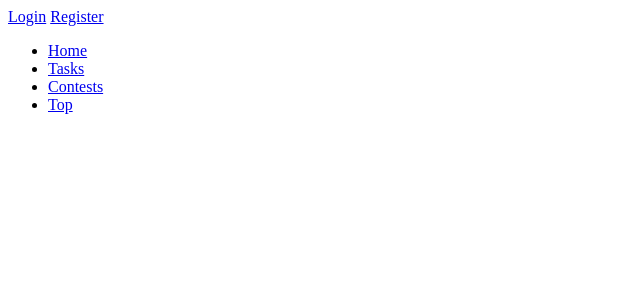
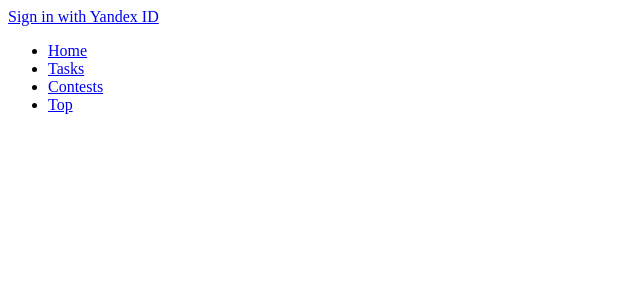
Before and after one commit to INoorik/SeconHakatonProject, a FastAPI app: template templates/html/main.html in a window 1280 px wide. Shown: the top 300 px of the page, without its empty margins (0-640 px from the left). Run offline with FastAPI, Linux system fonts and the light colour scheme; the template is opened without the code that fills it: most values are stand-ins (such as "Sample title", 1, 10 or a date in 2020).

Commit message:
login data update

```diff
--- a/main.py
+++ b/main.py
@@ -10,19 +10,22 @@ app = FastAPI()
 templates = Jinja2Templates(directory="templates")
 
 
-@app.get("/")
-async def main_page(response: Response, request: Request):
+def get_user(request):
     cookie = request.cookies
     is_login = "token" in cookie
-    login = ""
+    login, email, phone, avatar = [""] * 4
     auth_url = "/"
 
     try:
         if is_login:
             access_token = cookie["token"]
             yandex_id = YandexID(access_token)
-            js = yandex_id.get_user_info_json()
-            login = js.login
+            user_data = yandex_id.get_user_info_json()
+            login = user_data.login
+            email = user_data.emails[0]
+            phone = user_data.default_phone.number
+            avatar = user_data.default_avatar_id
+
     except Exception:
         is_login = False
 
@@ -34,12 +37,18 @@ async def main_page(response: Response, request: Request):
         )
         auth_url = yandex_oauth.get_authorization_url()
 
-    return templates.TemplateResponse("html/main.html", {"request": request, "is_login": is_login,
-                                                         "login_name": login, "login_ref": auth_url})
+    return {"request": request, "login_name": login, "is_login": is_login,
+            "login_ref": auth_url, "email": email, "phone": phone, "avatar": avatar}
+
+
+@app.get("/")
+async def main_page(request: Request):
+    params = get_user(request)
+    return templates.TemplateResponse("html/main.html", params)
 
 
 @app.get("/logout")
-async def logout(response: Response, request: Request):
+async def logout():
     response = RedirectResponse("/")
     response.delete_cookie("token")
     return response
--- a/run_server.py
+++ b/run_server.py
@@ -1,5 +1,4 @@
 import uvicorn
-
 from main import app as fastapi_app
 
 if __name__ == "__main__":
--- a/templates/html/login_container.html
+++ b/templates/html/login_container.html
@@ -3,7 +3,6 @@
 		<a href="/personal">{{login_name}}</a>
 		<a href="/logout">Quit</a>
 	{% else %}
-		<a href="{{login_ref}}">Login</a>
-		<a href="/register">Register</a>
+		<a href="{{login_ref}}">Sign in with Yandex ID</a>
 	{% endif %}
 </div>
```
Also changed, not shown: templates/html/top_bar.html (line endings or trailing spaces).
